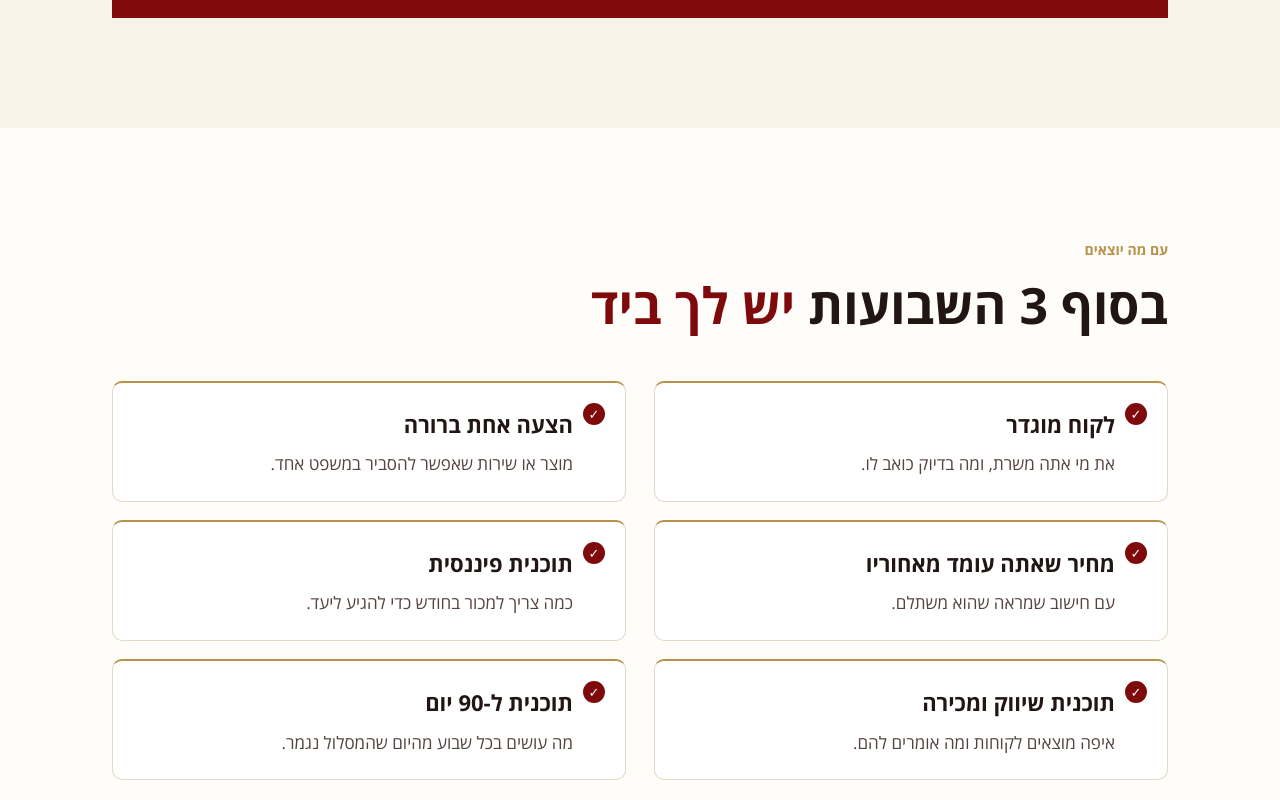
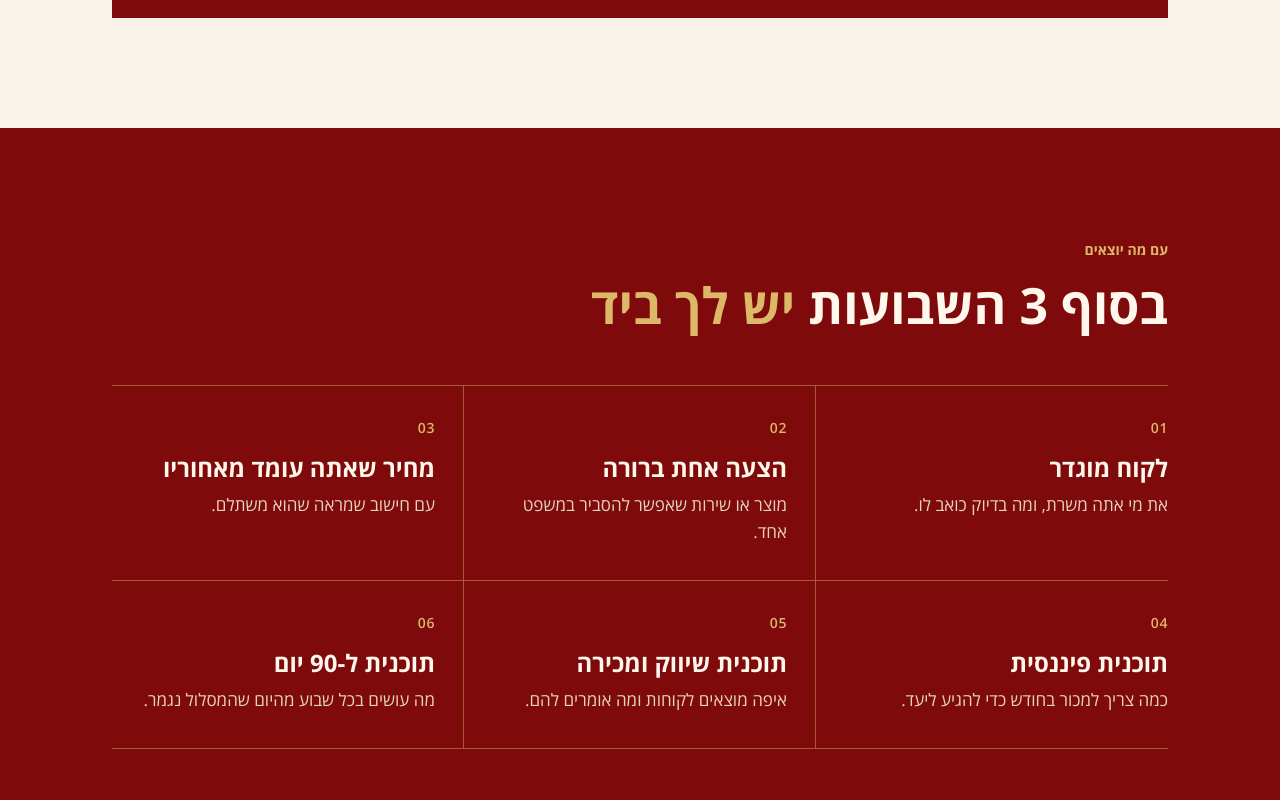
Before and after one commit to arihalkalay-star/puzzle, a plain HTML site: page index.html in a window 1280 px wide. Shown: the part 2860-3660 px from the top of the page. Drawn offline with Linux system fonts and the light colour scheme.

Commit message:
outcomes redesign

```diff
--- a/index.html
+++ b/index.html
@@ -178,12 +178,16 @@ footer img{height:28px;width:auto}
 .cd-n span{flex:1;text-align:center;font-size:12px;color:#6b5a4a}
 .cd-n b{display:block;font-size:24px;font-weight:700;color:var(--red);line-height:1.2;font-variant-numeric:tabular-nums}
 .cd.ended .cd-n{display:none}
-.gets{list-style:none;margin-top:48px;display:grid;grid-template-columns:1fr 1fr;gap:18px 28px}
-.gets li{position:relative;padding:22px 52px 22px 22px;background:#fff;border:1px solid var(--rule);border-top:2px solid var(--gold);border-radius:10px}
-.gets li:before{content:"✓";position:absolute;right:20px;top:20px;width:22px;height:22px;border-radius:50%;background:var(--red);color:#fff;font-size:13px;line-height:22px;text-align:center}
-.gets h3{font-size:22px;margin-bottom:6px}
-.gets p{color:var(--ink-2);font-size:17px}
-@media(max-width:760px){.gets{grid-template-columns:1fr}}
+.sec.gets-sec{background:var(--red);color:#F6EADB}
+.gets-sec .label{color:var(--gold-l)}
+.gets-sec h2{color:#FFF7EC}.gets-sec h2 em{color:var(--gold-l)}
+.gets{list-style:none;margin-top:52px;display:grid;grid-template-columns:repeat(3,1fr);border-top:1px solid rgba(221,184,105,.45)}
+.gets li{padding:30px 0 34px 28px;border-bottom:1px solid rgba(221,184,105,.45)}
+.gets li:not(:nth-child(3n+1)){padding-right:28px;border-right:1px solid rgba(221,184,105,.45)}
+.gets .k{display:block;font-size:14px;font-weight:600;color:var(--gold-l);letter-spacing:.04em;margin-bottom:12px}
+.gets h3{font-size:24px;color:#FFF7EC;line-height:1.3;margin-bottom:8px}
+.gets p{color:#E6D3BF;font-size:17px;line-height:1.6}
+@media(max-width:760px){.gets{grid-template-columns:1fr;margin-top:36px}.gets li,.gets li:not(:nth-child(3n+1)){padding:20px 0;border-right:0;display:grid;grid-template-columns:40px 1fr;column-gap:12px}.gets .k{grid-row:span 2;margin:4px 0 0;font-size:15px}.gets h3{font-size:21px;margin-bottom:2px}.gets p{font-size:16px}}
 </style>
 </head>
 <body>
@@ -252,17 +256,17 @@ footer img{height:28px;width:auto}
   </div>
 </section>
 
-<section class="sec" id="outcomes">
+<section class="sec gets-sec" id="outcomes">
   <div class="wrap">
     <p class="label">עם מה יוצאים</p>
     <h2>בסוף 3 השבועות <em>יש לך ביד</em></h2>
     <ul class="gets">
-      <li><h3>לקוח מוגדר</h3><p>את מי אתה משרת, ומה בדיוק כואב לו.</p></li>
-      <li><h3>הצעה אחת ברורה</h3><p>מוצר או שירות שאפשר להסביר במשפט אחד.</p></li>
-      <li><h3>מחיר שאתה עומד מאחוריו</h3><p>עם חישוב שמראה שהוא משתלם.</p></li>
-      <li><h3>תוכנית פיננסית</h3><p>כמה צריך למכור בחודש כדי להגיע ליעד.</p></li>
-      <li><h3>תוכנית שיווק ומכירה</h3><p>איפה מוצאים לקוחות ומה אומרים להם.</p></li>
-      <li><h3>תוכנית ל-90 יום</h3><p>מה עושים בכל שבוע מהיום שהמסלול נגמר.</p></li>
+      <li><span class="k">01</span><h3>לקוח מוגדר</h3><p>את מי אתה משרת, ומה בדיוק כואב לו.</p></li>
+      <li><span class="k">02</span><h3>הצעה אחת ברורה</h3><p>מוצר או שירות שאפשר להסביר במשפט אחד.</p></li>
+      <li><span class="k">03</span><h3>מחיר שאתה עומד מאחוריו</h3><p>עם חישוב שמראה שהוא משתלם.</p></li>
+      <li><span class="k">04</span><h3>תוכנית פיננסית</h3><p>כמה צריך למכור בחודש כדי להגיע ליעד.</p></li>
+      <li><span class="k">05</span><h3>תוכנית שיווק ומכירה</h3><p>איפה מוצאים לקוחות ומה אומרים להם.</p></li>
+      <li><span class="k">06</span><h3>תוכנית ל-90 יום</h3><p>מה עושים בכל שבוע מהיום שהמסלול נגמר.</p></li>
     </ul>
   </div>
 </section>
```
